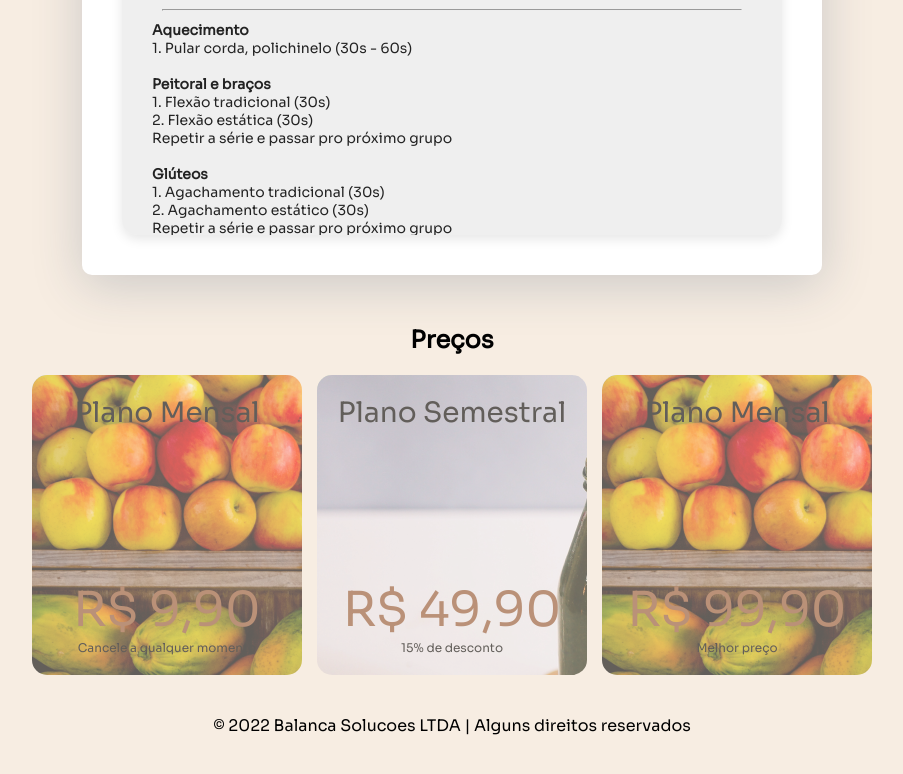
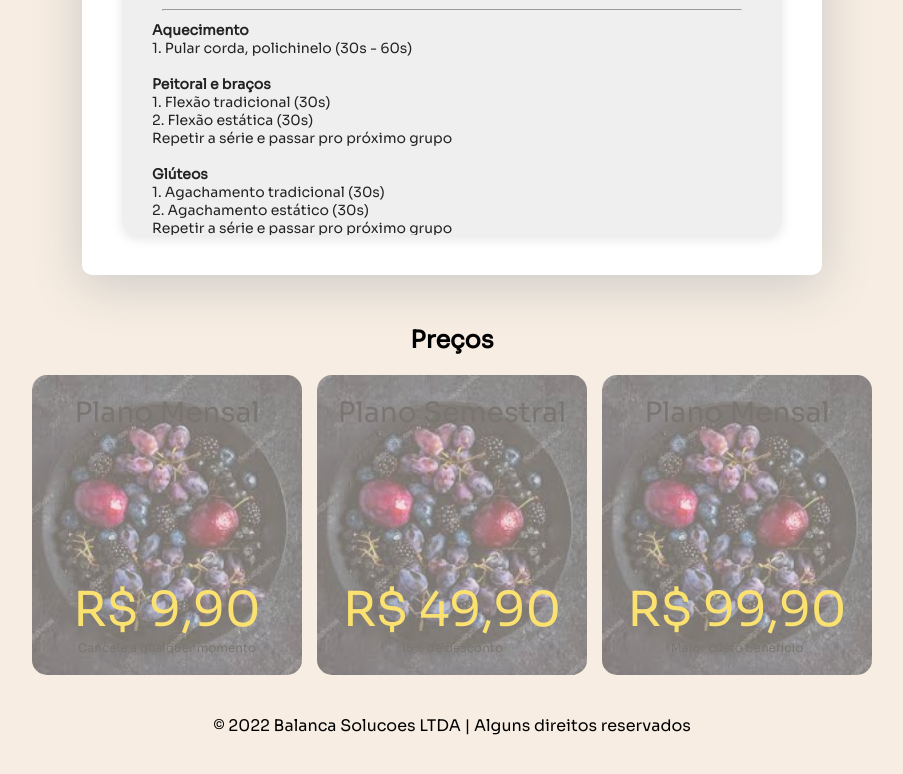
Before and after one commit to gustavo-tomas/BalancaSolucoes, a Vue app: page /plans in a window 1280 px wide. Shown: the part 816-1590 px from the top of the page, without its empty margins (188-1091 px from the left). Built offline with nearby package versions, Linux system fonts and the light colour scheme; what vue-split-carousel would draw is missing.

Commit message:
added background image and plan links

```diff
--- a/src/components/Plan.vue
+++ b/src/components/Plan.vue
@@ -1,14 +1,17 @@
 <template>
+  <a class="plan-url" :href="planUrl" target="_blank">
     <div
       class="plan"
       :style="{
-      backgroundImage: 'url(' + '../../public/assets/images/' + imgName + ')',
+        backgroundImage:
+          'url(' + require(`../../public/assets/images/${imgName}`) + ')',
       }"
     >
       <p class="title">{{ title }}</p>
       <p class="price">{{ price }}</p>
       <p class="desc">{{ desc }}</p>
     </div>
+  </a>
 </template>
 
 <script>
@@ -19,6 +22,7 @@ export default {
     price: String,
     desc: String,
     imgName: String,
+    planUrl: String,
   },
 };
 </script>
@@ -27,7 +31,9 @@ export default {
 .plan {
   width: fit-content;
   background-color: var(--color-dark-cyan);
-  opacity: 0.6;
+  background-position: center;
+  background-size: cover;
+  opacity: 0.5;
   border-radius: 15px;
   height: 300px;
   width: 270px;
@@ -36,6 +42,16 @@ export default {
   display: flex;
   flex-direction: column;
   line-break: break-all;
+  transition: all 0.5s;
+}
+
+.plan:hover {
+  box-shadow: #a3c9bf 0px 5px, #b2dbd0 0px 10px, #c1ece1 0px 15px;
+  padding-bottom: 100px;
+  color: var(--color-primary-light);
+  background-color: var(--color-darker-cyan);
+  opacity: 1;
+  transition: all 0.5s;
 }
 
 .title {
@@ -45,10 +61,15 @@ export default {
 
 .price {
   font-size: 48px;
-  color: rgb(146, 85, 50);
+  color: gold;
 }
 
 .desc {
   font-size: 12px;
 }
+
+.plan-url {
+  text-decoration: none;
+  color: black;
+}
 </style>
--- a/src/views/Plans.vue
+++ b/src/views/Plans.vue
@@ -8,20 +8,23 @@
       <Plan
         title="Plano Mensal"
         price="R$ 9,90"
-        :desc="descMonth"
-        imgName="abacaxi.png"
+        :desc="desc[0]"
+        planUrl="https://cic.unb.br"
+        imgName="fruit.jpeg"
       />
       <Plan
         title="Plano Semestral"
         price="R$ 49,90"
-        :desc="descSems"
-        imgName="suco.png"
+        :desc="desc[1]"
+        planUrl="https://cic.unb.br"
+        imgName="fruit.jpeg"
       />
       <Plan
         title="Plano Mensal"
         price="R$ 99,90"
-        :desc="descAnual"
-        imgName="abacaxi.png"
+        :desc="desc[2]"
+        planUrl="https://cic.unb.br"
+        imgName="fruit.jpeg"
       />
     </div>
   </div>
@@ -34,9 +37,11 @@ import Plan from "../components/Plan.vue";
 import diets from "../../public/assets/json/diets.json";
 import exercises from "../../public/assets/json/exercises.json";
 
-let descMonth = "Cancele a qualquer momento";
-let descSems = "15% de desconto";
-let descAnual = "Melhor preço";
+let desc = [
+  "Cancele a qualquer momento",
+  "15% de desconto",
+  "Maior custo benefício",
+];
 
 export default {
   name: "Plans",
@@ -46,9 +51,7 @@ export default {
   },
   data() {
     return {
-      descMonth,
-      descSems,
-      descAnual,
+      desc,
       cards: [
         {
           headline: "Exercícios para ganhar massa muscular",
```
Also changed, not shown: public/assets/images/fruit.jpeg (added). Lines whose indentation alone changed are shown as unchanged.
